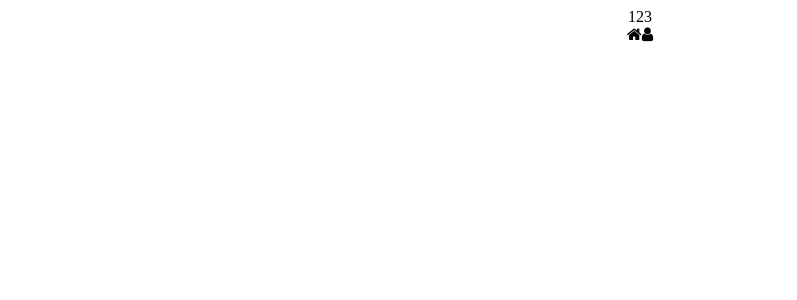
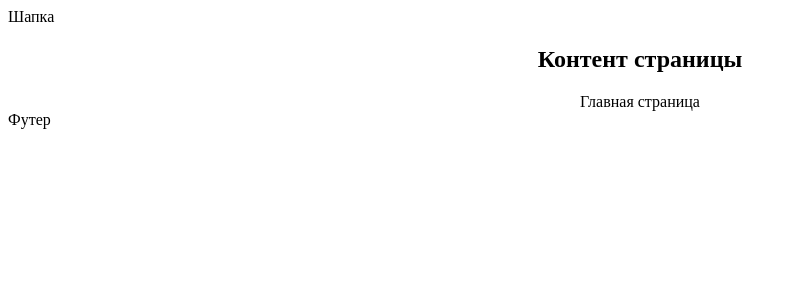
Before and after one commit to i5anin/practice, a React (Vite) app: page / in a window 1280 px wide. Shown: the top 300 px of the page, without its empty margins (0-797 px from the left). Built offline with nearby package versions, Linux system fonts and the light colour scheme.

Commit message:
10. Основной компонент блога

```diff
--- a/package.json
+++ b/package.json
@@ -4,7 +4,7 @@
   "version": "0.0.0",
   "type": "module",
   "scripts": {
-    "dev": "vite",
+    "client": "vite",
     "build": "vite build",
     "lint": "eslint .",
     "preview": "vite preview",
@@ -17,7 +17,7 @@
     "react-dom": "^19.1.1",
     "react-hook-form": "^7.63.0",
     "react-redux": "^9.2.0",
-    "react-router": "^7.9.1",
+    "react-router-dom": "^7.9.3",
     "redux": "^5.0.1",
     "redux-thunk": "^3.1.0",
     "styled-components": "^6.1.19",
--- a/src/App.jsx
+++ /dev/null
@@ -1,16 +0,0 @@
-
-import styled from 'styled-components'
-
-const Div = styled.div`
-    text-align: center;
-`
-
-export default function App() {
-    return (
-        <Div className="app">
-            <div>123</div>
-            <i className="fa fa-home"></i>
-            <i className="fa fa-user"></i>
-        </Div>
-    )
-}
--- /dev/null
+++ b/src/Blog.jsx
@@ -0,0 +1,42 @@
+import { Routes, Route, useParams } from "react-router-dom";
+import styled from "styled-components";
+
+const Content = styled.div`
+    text-align: center;
+`;
+
+const Header = () => <div>Шапка</div>;
+const Footer = () => <div>Футер</div>;
+
+const HomePage = () => <div>Главная страница</div>;
+const LoginPage = () => <div>Вход</div>;
+const RegisterPage = () => <div>Регистрация</div>;
+const UsersPage = () => <div>Пользователи</div>;
+const NewPostPage = () => <div>Новая статья</div>;
+const NotFoundPage = () => <div>Ошибка: страница не найдена</div>;
+
+const PostPage = () => {
+    const { postId } = useParams();
+    return <div>Статья {postId}</div>;
+};
+
+export default function Blog() {
+    return (
+        <>
+            <Header />
+            <Content>
+                <h2>Контент страницы</h2>
+                <Routes>
+                    <Route path="/" element={<HomePage />} />
+                    <Route path="/login" element={<LoginPage />} />
+                    <Route path="/register" element={<RegisterPage />} />
+                    <Route path="/users" element={<UsersPage />} />
+                    <Route path="/post" element={<NewPostPage />} />
+                    <Route path="/post/:postId" element={<PostPage />} />
+                    <Route path="*" element={<NotFoundPage />} />
+                </Routes>
+            </Content>
+            <Footer />
+        </>
+    );
+}
--- a/src/main.jsx
+++ b/src/main.jsx
@@ -1,10 +1,10 @@
-import { StrictMode } from 'react'
-import { createRoot } from 'react-dom/client'
+import Blog from './Blog.jsx'
+import {createRoot} from 'react-dom/client'
+import {BrowserRouter} from "react-router-dom";
 import 'font-awesome/css/font-awesome.min.css'
-import App from './App.jsx'
 
 createRoot(document.getElementById('root')).render(
-  <StrictMode>
-    <App />
-  </StrictMode>,
+    <BrowserRouter>
+        <Blog/>
+    </BrowserRouter>,
 )
```
Also changed, not shown: 1 other file (tests, documents, lock files or other folders).
